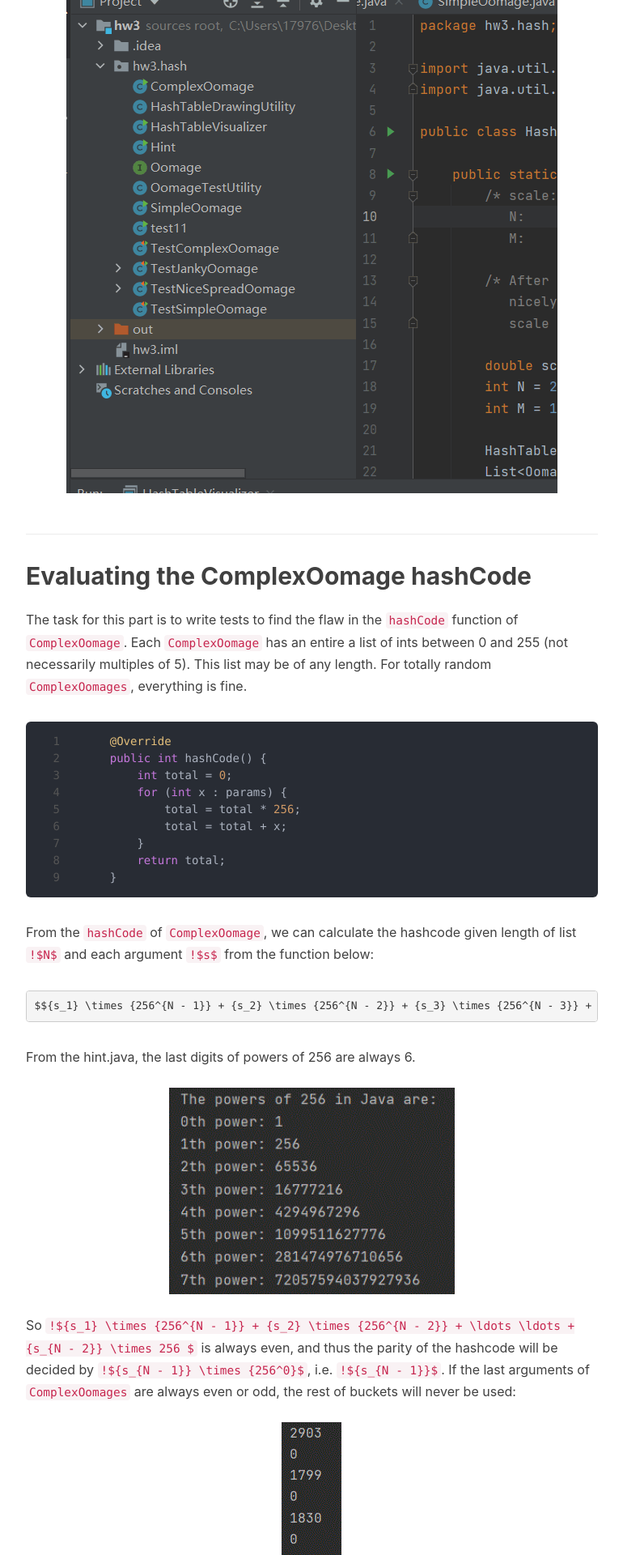
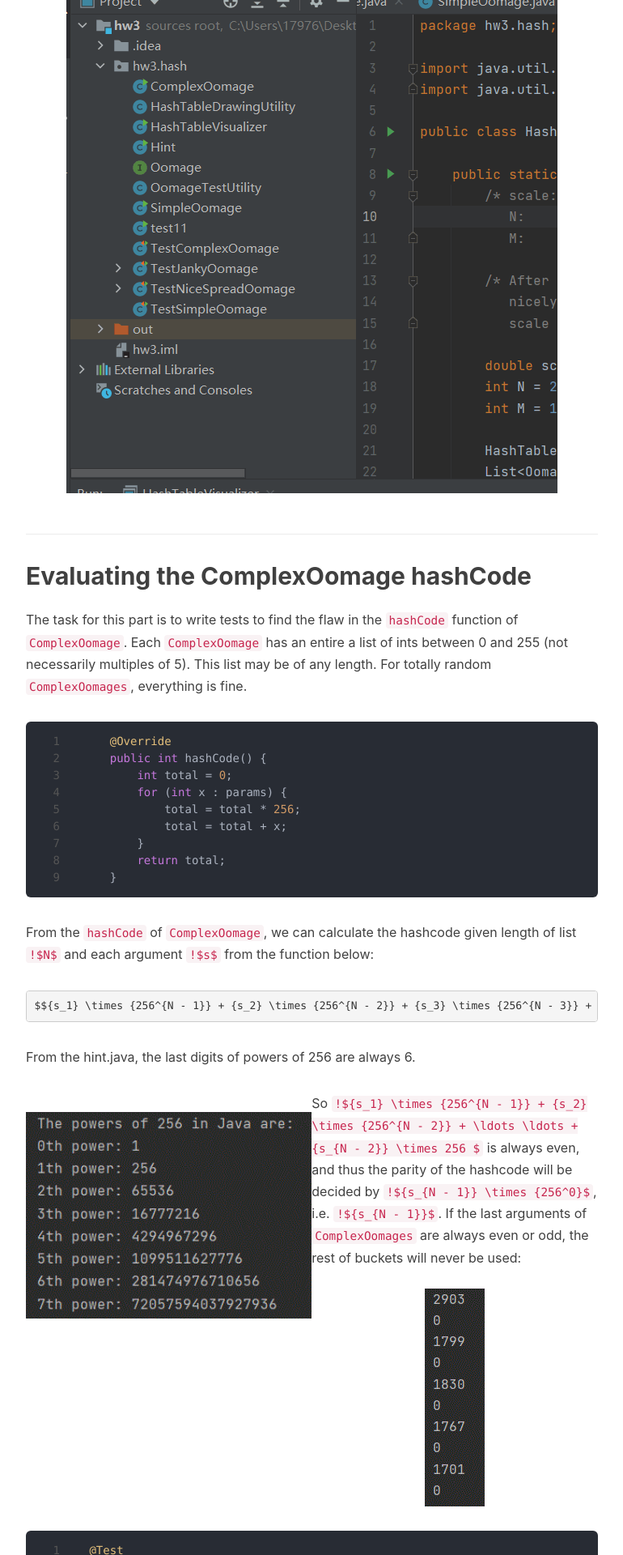
Before and after one commit to Ramer42/Ramer42.github.io, a Jekyll site: the page built from _posts/2021-10-08-CS61B-HW3.md, in a window 1280 px wide. Shown: the part 4480-6400 px from the top of the page at 81% size, without its empty margins (233-1003 px from the left). Built offline with Jekyll 4.4.1, drawn with Linux system fonts in a browser that asks for light colours; nearby versions of some CDN libraries; comment, search, counter and statistics services are not loaded.

Commit message:
修改文件: _posts/2021-10-08-CS61B-HW3.md

````diff
--- a/_posts/2021-10-08-CS61B-HW3.md
+++ b/_posts/2021-10-08-CS61B-HW3.md
@@ -126,7 +126,9 @@
 $${s_1} \times {256^{N - 1}} + {s_2} \times {256^{N - 2}} + {s_3} \times {256^{N - 3}} +  \ldots  \ldots  + {s_{N - 1}} \times {256^0}$$
 ```
 From the hint.java, the last digits of powers of 256 are always 6.
-<img src="https://github.com/Ramer42/Ramer42.github.io/blob/master/img/in-post/2021-10-08-CS61B-HW3/visualization-5.jpg?raw=true" width="50%" height="50%" />
+
+<img src="https://github.com/Ramer42/Ramer42.github.io/blob/master/img/in-post/2021-10-08-CS61B-HW3/visualization-5.jpg?raw=true" width="50%" height="50%" align='left' />
+
 So `!${s_1} \times {256^{N - 1}} + {s_2} \times {256^{N - 2}} +  \ldots  \ldots  + {s_{N - 2}} \times 256 $` is always even, and thus the parity of the hashcode will be decided by `!${s_{N - 1}} \times {256^0}$`, i.e. `!${s_{N - 1}}$`. If the last arguments of `ComplexOomages` are always even or odd, the rest of buckets will never be used:
 ![](https://github.com/Ramer42/Ramer42.github.io/blob/master/img/in-post/2021-10-08-CS61B-HW3/visualization-6.jpg?raw=true)
 ```java
````
